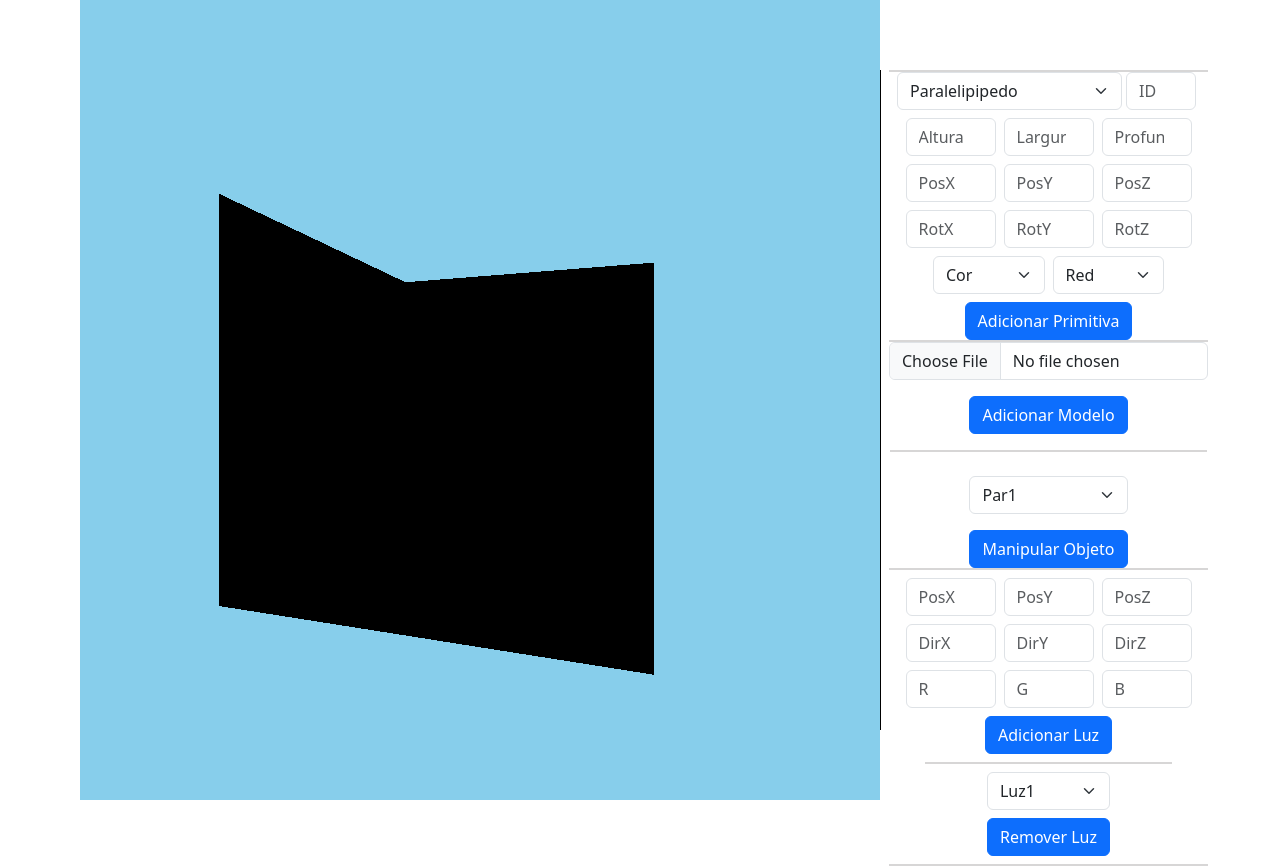
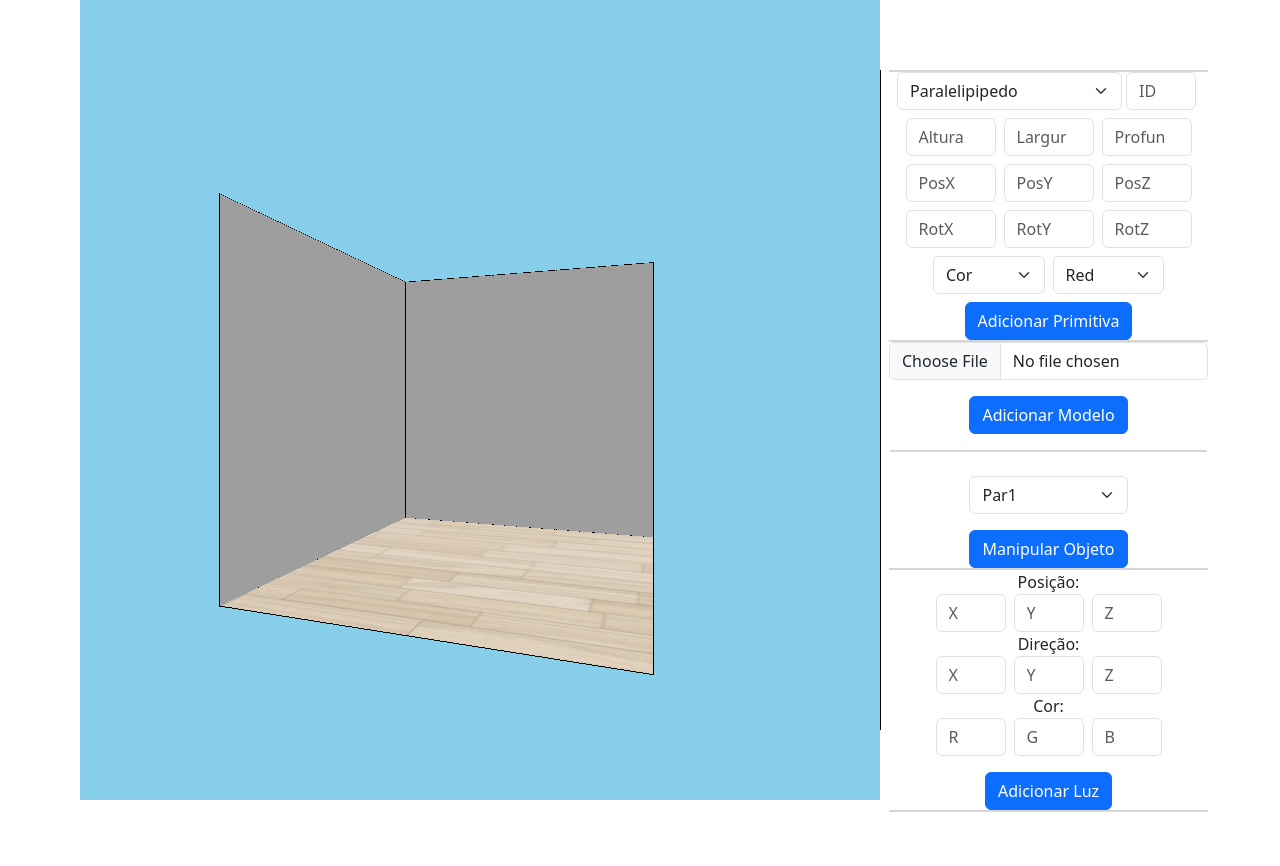
Before and after one commit to cacobaco/3d-room-design, a plain HTML site: page index.html in a window 1280 px wide. After the commit the page ends 812 px from the top, so only its background shows below. Drawn offline with nearby package versions, Linux system fonts and the light colour scheme; animation ran at ten frames a second.

Commit message:
Revert "feat: light creation"

```diff
--- a/index.html
+++ b/index.html
@@ -104,32 +104,26 @@
     </div>
     <!--Aqui div de adicionar luz-->
     <div class="menu-div ms-3 d-flex flex-column align-items-center justify-content-center h-100 w-100" style="border-bottom: 2px solid rgb(215, 214, 214);">
-      <form id="addLightForm" class="d-flex flex-column align-items-center justify-content-center">
-        <div class="d-flex justify-content-evenly mt-2">
-          <input class="form-control mx-1" type="number" id="lightPosX" name="lightPosX" placeholder="PosX" required style="width: 90px;">
-          <input class="form-control mx-1" type="number" id="lightPosY" name="lightPosY" placeholder="PosY" required style="width: 90px;">
-          <input class="form-control mx-1" type="number" id="lightPosZ" name="lightPosZ" placeholder="PosZ" required style="width: 90px;">
+      <form id="addLight" class="d-flex flex-column align-items-center justify-content-center">
+        <label for="lightPosition">Posição:</label>
+        <div class="d-flex justify-content-evenly ">
+          <input class="form-control mx-1" type="number" id="lightPosX" name="lightPosX" placeholder="X" required style="width: 70px;">
+          <input class="form-control mx-1" type="number" id="lightPosY" name="lightPosY" placeholder="Y" required style="width: 70px;">
+          <input class="form-control mx-1" type="number" id="lightPosZ" name="lightPosZ" placeholder="Z" required style="width: 70px;">
         </div>
-        <div class="d-flex justify-content-evenly mt-2">
-          <input class="form-control mx-1" type="number" id="lightDirX" name="lightDirX" placeholder="DirX" required style="width: 90px;">
-          <input class="form-control mx-1" type="number" id="lightDirY" name="lightDirY" placeholder="DirY" required style="width: 90px;">
-          <input class="form-control mx-1" type="number" id="lightDirZ" name="lightDirZ" placeholder="DirZ" required style="width: 90px;">
+        <label for="lightDirection">Direção:</label>
+        <div class="d-flex justify-content-evenly">
+          <input class="form-control mx-1" type="number" id="lightDirX" name="lightDirX" placeholder="X" required style="width: 70px;">
+          <input class="form-control mx-1" type="number" id="lightDirY" name="lightDirY" placeholder="Y" required style="width: 70px;">
+          <input class="form-control mx-1" type="number" id="lightDirZ" name="lightDirZ" placeholder="Z" required style="width: 70px;">
         </div>
-        <div class="d-flex justify-content-evenly mt-2">
-          <input class="form-control mx-1" type="number" id="lightColorR" name="lightColorR" placeholder="R" required style="width: 90px;">
-          <input class="form-control mx-1" type="number" id="lightColorG" name="lightColorG" placeholder="G" required style="width: 90px;">
-          <input class="form-control mx-1" type="number" id="lightColorB" name="lightColorB" placeholder="B" required style="width: 90px;">
+        <label for="lightColor">Cor:</label>
+        <div class="d-flex justify-content-evenly">
+          <input class="form-control mx-1" type="number" id="lightColorR" name="lightColorR" placeholder="R" required style="width: 70px;">
+          <input class="form-control mx-1" type="number" id="lightColorG" name="lightColorG" placeholder="G" required style="width: 70px;">
+          <input class="form-control mx-1" type="number" id="lightColorB" name="lightColorB" placeholder="B" required style="width: 70px;">
         </div>
-        <button type="submit" class="btn btn-primary mt-2 mb-2">Adicionar Luz</button>
-      </form>
-      <form id="removeLightForm" class="d-flex flex-column align-items-center justify-content-center">
-        <div class="pt-2" style="border-top: 2px solid rgb(215, 214, 214); width: 200%;"></div>
-        <select class="form-select mb-2">
-          <option value="Luz1">Luz1</option>
-          <option value="Luz2">Luz2</option>
-          <option value="Luz3">Luz3</option>
-        </select>
-        <button type="submit" class="btn btn-primary mb-2">Remover Luz</button>
+        <button type="submit" class="btn btn-primary mt-3">Adicionar Luz</button>
       </form>
     </div>
   </div>
--- a/js/room.js
+++ b/js/room.js
@@ -7,15 +7,22 @@ const renderer = new THREE.WebGLRenderer({
 renderer.setSize(800, 800);
 
 // Configurar cor de fundo do renderizador
-renderer.setClearColor(0x87ceeb);
+renderer.setClearColor(0x87ceeb); // Azul céu
+
+// Adicionar luz ambiente e direcional
+const ambientLight = new THREE.AmbientLight(0xffffff, 0.5);
+scene.add(ambientLight);
+const directionalLight = new THREE.DirectionalLight(0xffffff, 1);
+directionalLight.position.set(5, 10, 7.5).normalize();
+scene.add(directionalLight);
 
 // Material para paredes e chão
 const wallTexture = new THREE.TextureLoader().load("../textures/wall.jpg");
-const wallMaterial = new THREE.MeshPhongMaterial({
+const wallMaterial = new THREE.MeshBasicMaterial({
   map: wallTexture,
 });
 const floorTexture = new THREE.TextureLoader().load("../textures/floor.jpg");
-const floorMaterial = new THREE.MeshPhongMaterial({
+const floorMaterial = new THREE.MeshBasicMaterial({
   map: floorTexture,
 });
 
@@ -29,12 +36,46 @@ wall2.position.set(-5, 5, 0);
 wall2.rotation.y = Math.PI / 2;
 scene.add(wall2);
 
+// Adicionar arestas pretas às paredes
+const wall1Edges = new THREE.EdgesGeometry(wallGeometry);
+const wall1Line = new THREE.LineSegments(
+  wall1Edges,
+  new THREE.LineBasicMaterial({ color: 0x000000 })
+);
+wall1.add(wall1Line);
+
+const wall2Edges = new THREE.EdgesGeometry(wallGeometry);
+const wall2Line = new THREE.LineSegments(
+  wall2Edges,
+  new THREE.LineBasicMaterial({ color: 0x000000 })
+);
+wall2.add(wall2Line);
+
 // Criar chão
 const floorGeometry = new THREE.PlaneGeometry(10, 10);
 const floor = new THREE.Mesh(floorGeometry, floorMaterial);
 floor.rotation.x = -Math.PI / 2;
 floor.position.set(0, 0, 0);
 scene.add(floor);
+
+// Adicionar arestas pretas ao chão
+const floorEdges = new THREE.EdgesGeometry(floorGeometry);
+const floorLine = new THREE.LineSegments(
+  floorEdges,
+  new THREE.LineBasicMaterial({ color: 0x000000 })
+);
+floor.add(floorLine);
+
+// Carregar e adicionar modelo OBJ
+async function addModel(location) {
+  const loader = new THREE.OBJLoader();
+  loader.load(location, function (object) {
+    scene.add(object);
+  });
+}
+
+// Carregar um modelo de exemplo
+addModel("path/to/your/model.obj");
 
 // Configurar a posição inicial da câmera
 camera.position.set(5, 5, 15);
@@ -311,82 +352,17 @@ function getPrimitiveGeometry({ type, height, width, depth }) {
  * @param {string} params.attribute - The attribute of the primitive.
  * @param {string} params.attributeValue - The value of the attribute.
  *
- * @returns {THREE.MeshPhongMaterial} - The primitive material.
+ * @returns {THREE.MeshBasicMaterial} - The primitive material.
  */
 function getPrimitiveMaterial({ attribute, attributeValue }) {
   if (attribute === "texture") {
     const texture = new THREE.TextureLoader().load(
       `../textures/${attributeValue}`
     );
-    return new THREE.MeshPhongMaterial({ map: texture });
+    return new THREE.MeshBasicMaterial({ map: texture });
   }
 
-  return new THREE.MeshPhongMaterial({ color: attributeValue });
-}
-
-// **********
-// * LIGHTS *
-// **********
-
-document.getElementById("addLightForm").addEventListener("submit", (event) => {
-  event.preventDefault();
-
-  const light = getFormLight();
-  createLight(light);
-});
-
-function getFormLight() {
-  const posX = document.getElementById("lightPosX").value;
-  const posY = document.getElementById("lightPosY").value;
-  const posZ = document.getElementById("lightPosZ").value;
-  const dirX = document.getElementById("lightDirX").value;
-  const dirY = document.getElementById("lightDirY").value;
-  const dirZ = document.getElementById("lightDirZ").value;
-  const R = document.getElementById("lightColorR").value;
-  const G = document.getElementById("lightColorG").value;
-  const B = document.getElementById("lightColorB").value;
-
-  const light = parseLight({
-    posX,
-    posY,
-    posZ,
-    dirX,
-    dirY,
-    dirZ,
-    R,
-    G,
-    B,
-  });
-
-  return light;
-}
-
-function parseLight(light) {
-  const { posX, posY, posZ, dirX, dirY, dirZ, R, G, B } = light;
-
-  return {
-    posX: parseFloat(posX) || 1,
-    posY: parseFloat(posY) || 1,
-    posZ: parseFloat(posZ) || 1,
-    dirX: parseFloat(dirX) || 1,
-    dirY: parseFloat(dirY) || 1,
-    dirZ: parseFloat(dirZ) || 1,
-    R: parseFloat(R) || 1,
-    G: parseFloat(G) || 1,
-    B: parseFloat(B) || 1,
-  };
-}
-
-function createLight(light) {
-  const color = rgbToHex(light.R, light.G, light.B);
-  const directionalLight = new THREE.DirectionalLight(color, 1.4);
-  directionalLight.position.set(light.posX, light.posY, light.posZ).normalize();
-  directionalLight.lookAt(light.dirX, light.dirY, light.dirZ);
-  scene.add(directionalLight);
-}
-
-function rgbToHex(r, g, b) {
-  return (r << 16) + (g << 8) + b;
+  return new THREE.MeshBasicMaterial({ color: attributeValue });
 }
 
 // Função de animação
```
